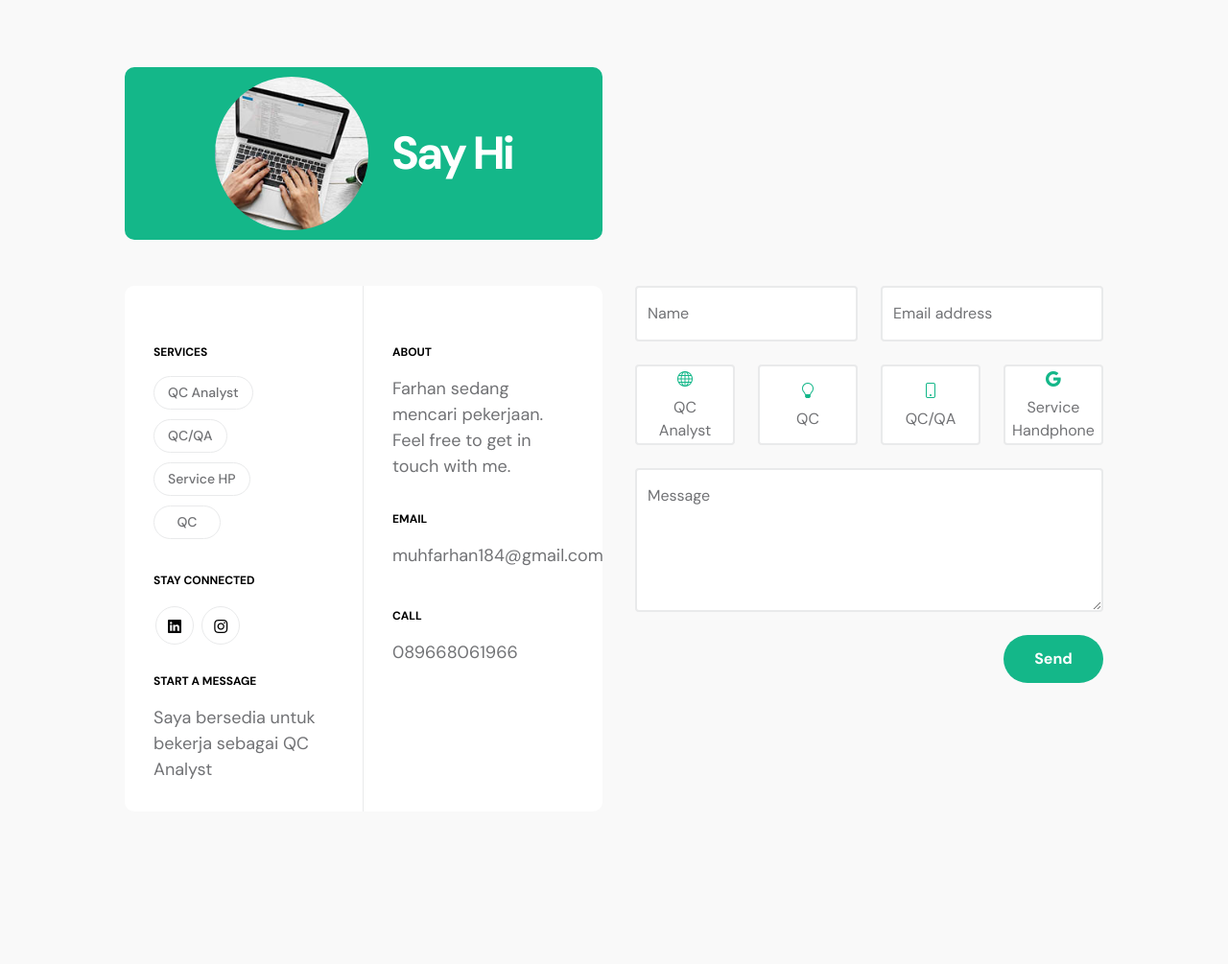
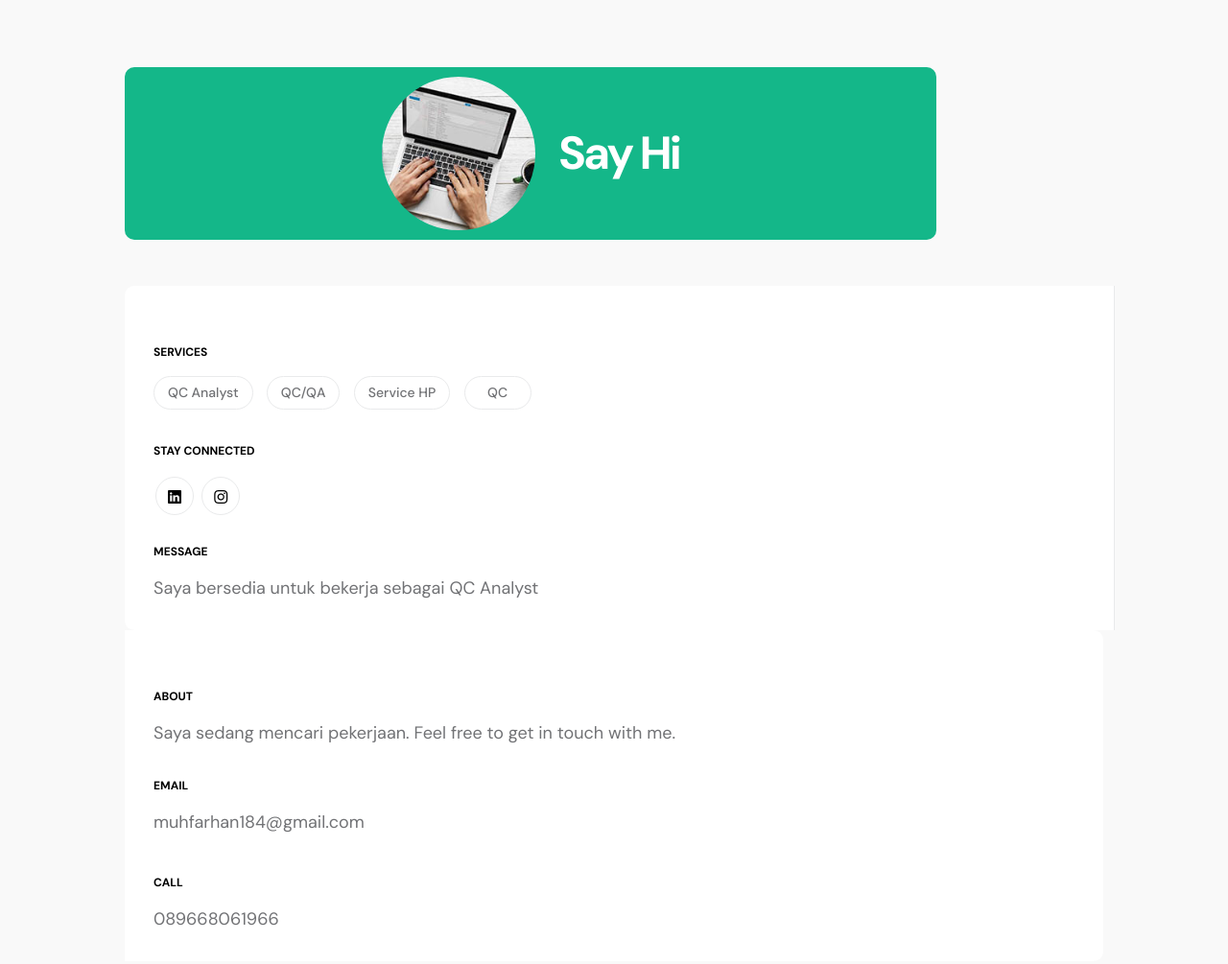
Before and after one commit to Muhfarhan184/web, a plain HTML site: page index.html in a window 1280 px wide. Shown: the part 4089-5094 px from the top of the page at 96% size. Drawn offline with Linux system fonts and the light colour scheme.

Commit message:
Add files via upload

```diff
--- a/index.html
+++ b/index.html
@@ -7,7 +7,7 @@
         <meta name="description" content="">
         <meta name="author" content="TemplateMo">
 
-        <title>Muhamad Farhan</title>
+        <title>First Portfolio Bootstrap 5 Theme</title>
 
         <!-- CSS FILES -->
         <link rel="preconnect" href="https://fonts.googleapis.com">
@@ -53,7 +53,7 @@ https://templatemo.com/tm-578-first-portfolio
                 <div class="d-flex align-items-center d-lg-none">
                     <i class="navbar-icon bi-telephone-plus me-3"></i>
                     <a class="custom-btn btn" href="#section_5">
-                        089668061966
+                        120-240-9600
                     </a>
                 </div>
 
@@ -325,7 +325,7 @@ https://templatemo.com/tm-578-first-portfolio
                     <div class="container">
                         <div class="row">
 
-                            <div class="col-lg-6 col-md-8 col-12">
+                            <div class="col-lg-10 col-md-8 col-12">
                                 <div class="section-title-wrap d-flex justify-content-center align-items-center mb-5">
                                     <img src="images/aerial-view-man-using-computer-laptop-wooden-table.jpg" class="avatar-image img-fluid" alt="">
 
@@ -335,7 +335,7 @@ https://templatemo.com/tm-578-first-portfolio
 
                             <div class="clearfix"></div>
 
-                            <div class="col-lg-3 col-md-6 col-12 pe-lg-0">
+                            <div class="col-lg-12 col-md-6 col-12 pe-lg-0">
                                 <div class="contact-info contact-info-border-start d-flex flex-column">
                                     <strong class="site-footer-title d-block mb-3">Services</strong>
 
@@ -358,18 +358,18 @@ https://templatemo.com/tm-578-first-portfolio
 
                                     </ul>
 
-                                    <strong class="site-footer-title d-block mt-4 mb-3">Start a Message </strong>
+                                    <strong class="site-footer-title d-block mt-4 mb-3">Message </strong>
 
                                     <p class="mb-0">Saya bersedia untuk bekerja sebagai QC Analyst</p>
                                 </div>
                             </div>
 
-                            <div class="col-lg-3 col-md-6 col-12 ps-lg-0">
+                            <div class="col-lg-12 col-md-6 col-8 ps-lg-10">
                                 <div class="contact-info d-flex flex-column">
                                     <strong class="site-footer-title d-block mb-3">About</strong>
 
                                     <p class="mb-2">
-                                        Farhan sedang mencari pekerjaan. Feel free to get in touch with me.
+                                        Saya sedang mencari pekerjaan. Feel free to get in touch with me.
                               </p>
 
                                     <strong class="site-footer-title d-block mt-4 mb-3">Email</strong>
@@ -390,80 +390,6 @@ https://templatemo.com/tm-578-first-portfolio
                                 </div>
                             </div>
 
-                            <div class="col-lg-6 col-12 mt-5 mt-lg-0">
-                                <form action="#" method="get" class="custom-form contact-form" role="form">
-                                    <div class="row">
-                                        <div class="col-lg-6 col-md-6 col-12">
-                                            <div class="form-floating">
-                                                <input type="text" name="name" id="name" class="form-control" placeholder="Name" required="">
-
-                                                <label for="floatingInput">Name</label>
-                                            </div>
-                                        </div>
-
-                                        <div class="col-lg-6 col-md-6 col-12">
-                                            <div class="form-floating">
-                                                <input type="email" name="email" id="email" pattern="[^ @]*@[^ @]*" class="form-control" placeholder="Email address" required="">
-
-                                                <label for="floatingInput">Email address</label>
-                                            </div>
-                                        </div>
-
-                                        <div class="col-lg-3 col-md-6 col-6">
-                                            <div class="form-check form-check-inline">
-                                                <input name="website" type="checkbox" class="form-check-input" id="inlineCheckbox1" value="1">
-
-                                                <label class="form-check-label" for="inlineCheckbox1">
-                                                    <i class="bi-globe form-check-icon"></i>
-                                                    <span class="form-check-label-text">QC Analyst</span>
-                                                </label>
-                                          </div>
-                                        </div>
-
-                                        <div class="col-lg-3 col-md-6 col-6">
-                                            <div class="form-check form-check-inline">
-                                                <input name="branding" type="checkbox" class="form-check-input" id="inlineCheckbox2" value="1">
-
-                                                <label class="form-check-label" for="inlineCheckbox2">
-                                                    <i class="bi-lightbulb form-check-icon"></i>
-                                                    <span class="form-check-label-text">QC</span>
-                                                </label>
-                                            </div>
-                                        </div>
-
-                                        <div class="col-lg-3 col-md-6 col-6">
-                                            <div class="form-check form-check-inline">
-                                                <input name="ecommerce" type="checkbox" class="form-check-input" id="inlineCheckbox3" value="1">
-
-                                                <label class="form-check-label" for="inlineCheckbox3">
-                                                    <i class="bi-phone form-check-icon"></i>
-                                                    <span class="form-check-label-text">QC/QA</span>
-                                                </label>
-                                            </div>
-                                        </div>
-
-                                        <div class="col-lg-3 col-md-6 col-6">
-                                            <div class="form-check form-check-inline me-0">
-                                                <input name="seo" type="checkbox" class="form-check-input" id="inlineCheckbox4" value="1">
-
-                                                <label class="form-check-label" for="inlineCheckbox4">
-                                                    <i class="bi-google form-check-icon"></i>
-                                                    <span class="form-check-label-text">Service Handphone   </span>
-                                                </label>
-                                            </div>
-                                        </div>
-
-                                        <div class="col-lg-12 col-12">
-                                            <div class="form-floating">
-                                                <textarea class="form-control" id="message" name="message" placeholder="Tell me about the project"></textarea>
-
-                                                <label for="floatingTextarea">Message</label>
-                                            </div>
-                                        </div>
-
-                                        <div class="col-lg-3 col-12 ms-auto">
-                                            <button type="submit" class="form-control">Send</button>
-                                        </div>
 
                                     </div>
                                 </form>
```
